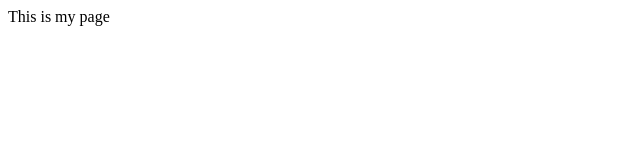
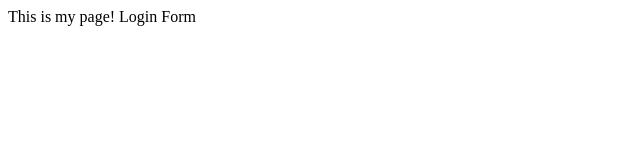
Before and after one commit to zenimdr/Dummy, a plain HTML site: page index.html in a window 1280 px wide. Shown: the full height of the page, 0-640 px from the left. Drawn offline with Linux system fonts and the light colour scheme.

Commit message:
Login form

```diff
--- a/index.html
+++ b/index.html
@@ -3,6 +3,7 @@
         <title> Zen file</title>
     </head>
     <body>
-        This is my page
+        This is my page!
+Login Form
     </body>
 </html>
```
Also changed, not shown: login.html (added, +1 -0 lines), 1 other file.
